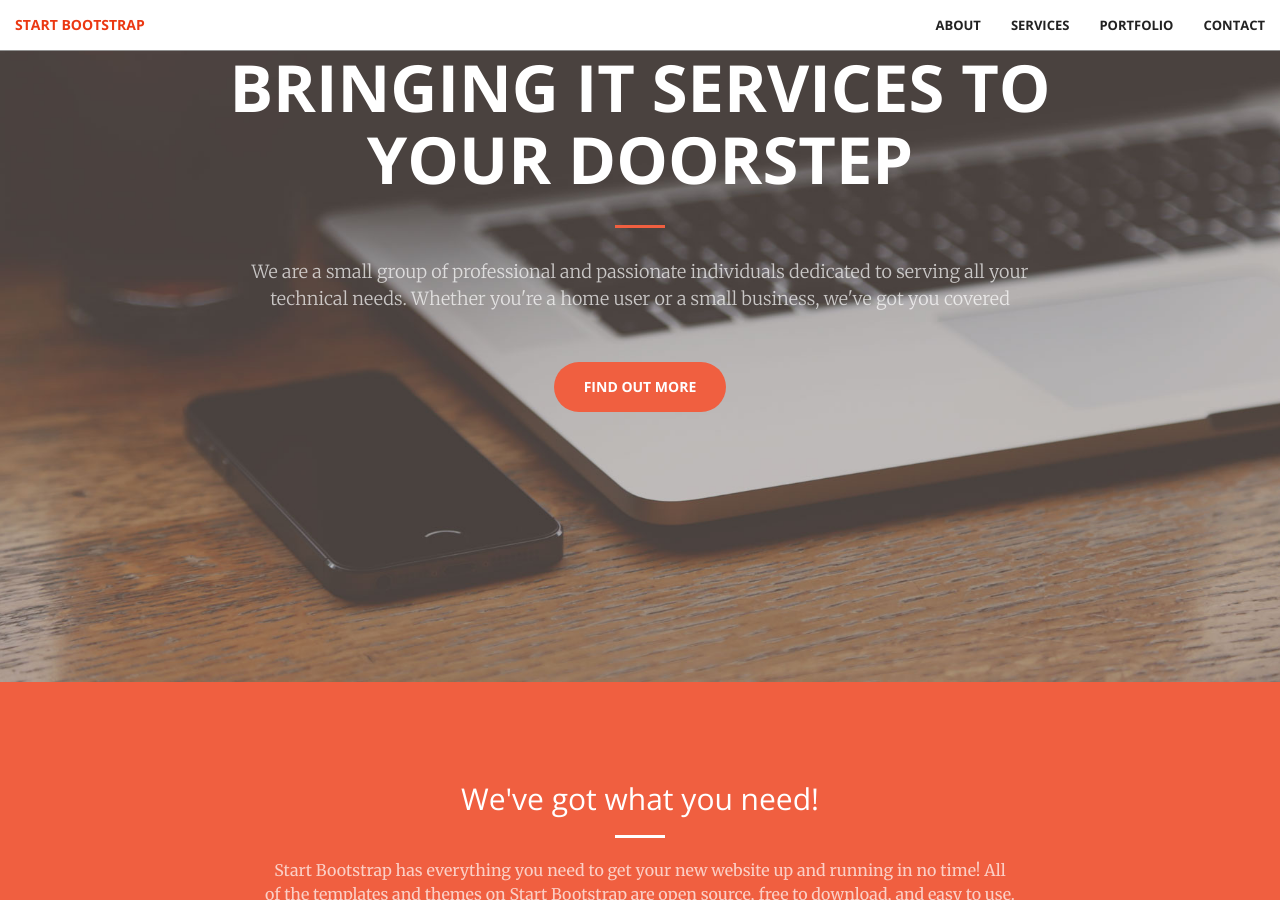
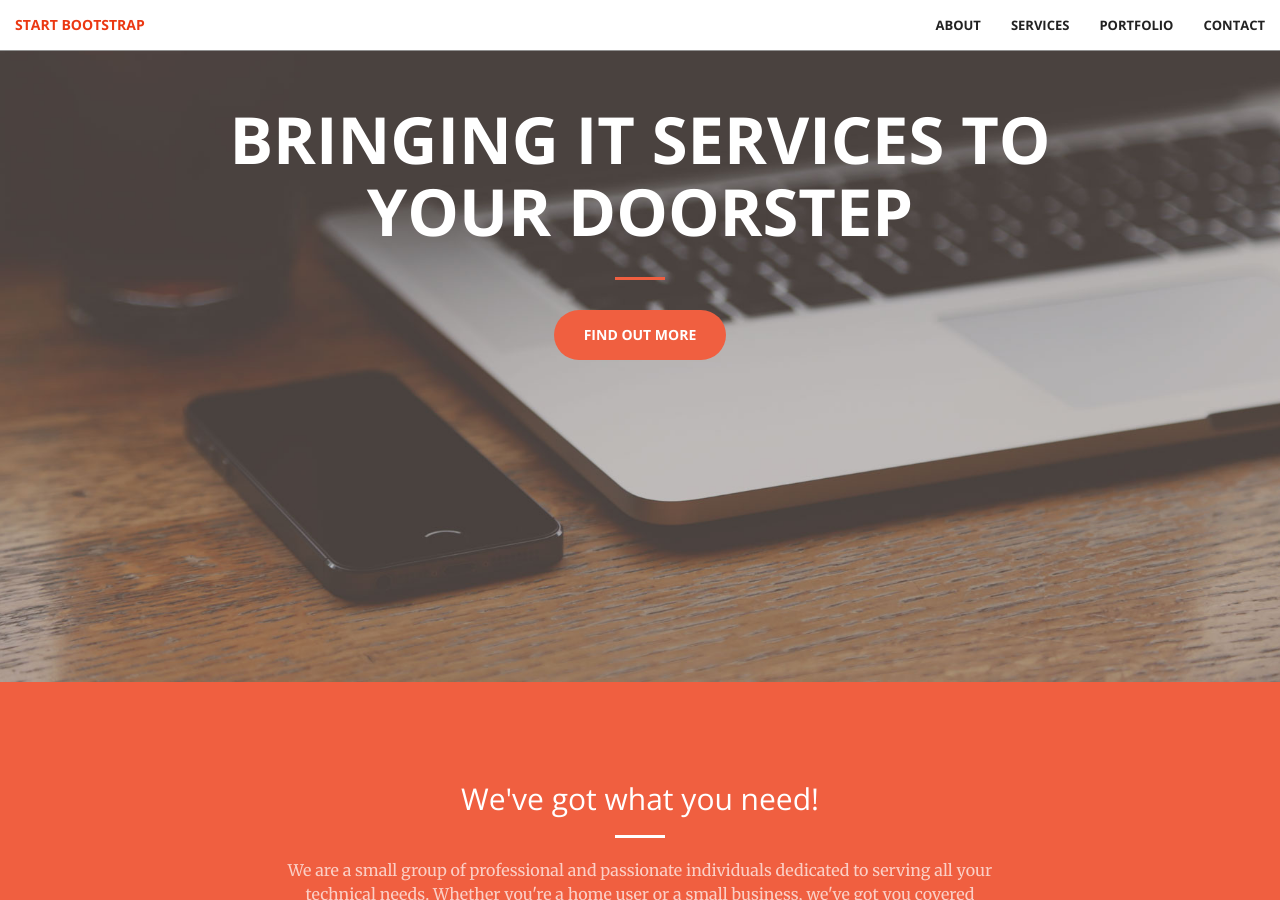
Before and after one commit to gangstageek27/gangstageek.github.io, a Jekyll site: the page built from index.html, in a window 1280 px wide and 900 px high, scrolled down 218 px. Built offline with Jekyll 4.4.1, drawn with Linux system fonts in a browser that asks for light colours; some of the changed text lies outside the part shown.

Commit message:
html edit 5

```diff
--- a/_includes/call-to-action.html
+++ b/_includes/call-to-action.html
@@ -4,7 +4,7 @@
             <div class="col-lg-8 col-lg-offset-2 text-center">
                 <h2 class="section-heading">We've got what you need!</h2>
                 <hr class="light">
-                <p class="text-faded">Start Bootstrap has everything you need to get your new website up and running in no time! All of the templates and themes on Start Bootstrap are open source, free to download, and easy to use. No strings attached!</p>
+                <p class="text-faded">We are a small group of professional and passionate individuals dedicated to serving all your technical needs. Whether you're a home user or a small business, we've got you covered</p>
                 <a href="#" class="btn btn-default btn-xl">Get Started!</a>
             </div>
         </div>
--- a/_includes/header.html
+++ b/_includes/header.html
@@ -3,7 +3,6 @@
         <div class="header-content-inner">
             <h1>Bringing IT Services to your Doorstep</h1>
             <hr>
-            <p>We are a small group of professional and passionate individuals dedicated to serving all your technical needs. Whether you're a home user or a small business, we've got you covered</p>
             <a href="#about" class="btn btn-primary btn-xl page-scroll">Find Out More</a>
         </div>
     </div>
```
